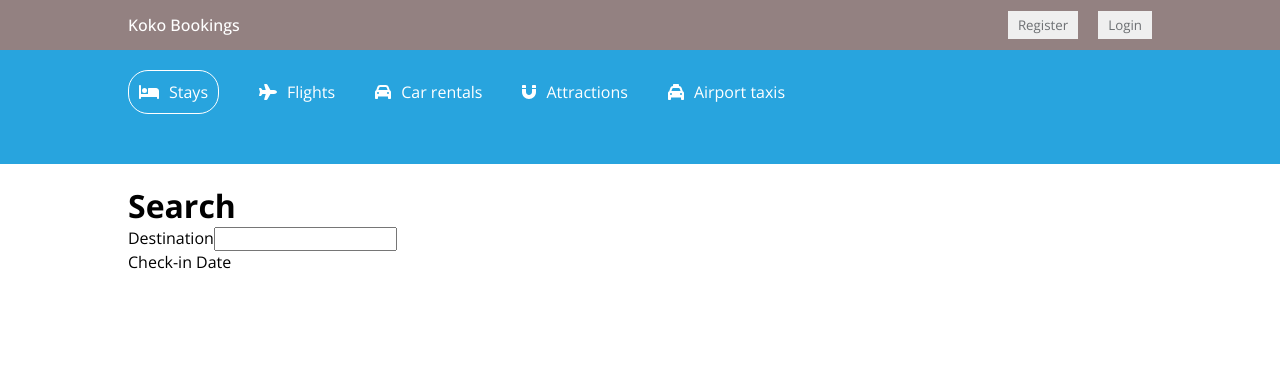
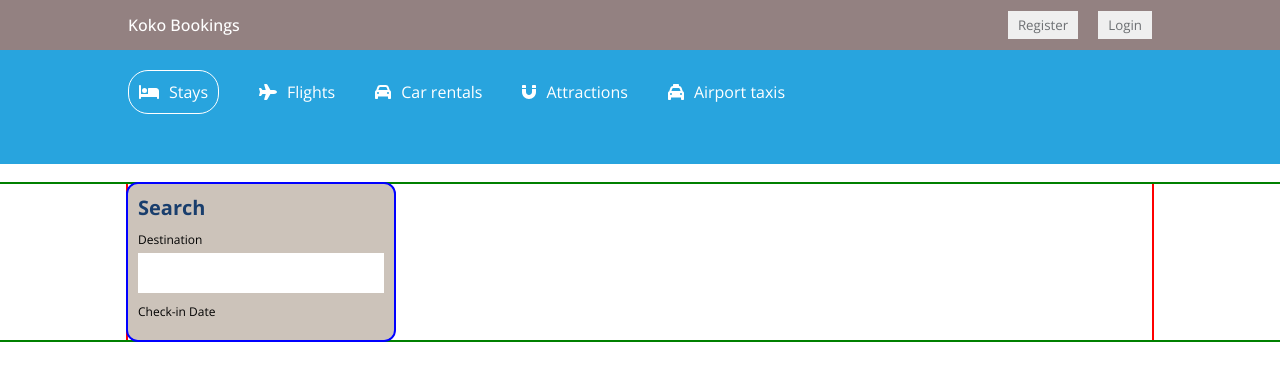
Before and after one commit to Koko-Dev/react-reservation-app, a React (Create React App) app: page /hotels in a window 1280 px wide. Shown: the top 380 px of the page. Built offline with nearby package versions, Linux system fonts and the light colour scheme.

Commit message:
List.js: Refactor; In list.css, begin styling the search box in /hotels

```diff
--- a/src/pages/list/List.js
+++ b/src/pages/list/List.js
@@ -21,6 +21,7 @@ const List = () => {
 						{/* /.lsItem */}
 						<div className="lsItem">
 							<label htmlFor="">Check-in Date</label>
+
 						</div>
 						{/* /.lsItem */}
 					</div>
@@ -31,7 +32,6 @@ const List = () => {
 				{/* /.listWrapper */}
 			</div>
 			{/* /.listContainer */}
-
 		</div>
 	)
 }
--- a/src/pages/list/list.css
+++ b/src/pages/list/list.css
@@ -2,6 +2,7 @@
 	display: flex;
 	justify-content: center;
 	margin-top: 20px;
+	outline: 2px solid green;
 }
 
 .listWrapper {
@@ -9,4 +10,44 @@
 	max-width: 1024px;
 	display: flex;
 	gap: 20px;
+	outline: 2px solid red;
+
 }
+
+.listSearch {
+	flex: 1;
+	outline: 2px solid blue;
+	background-color: #ccc3ba;
+	padding: 10px;
+	border-radius: 10px;
+	position: sticky;
+	top: 10px;
+	height: max-content;
+}
+
+.lsTitle {
+	font-size: 20px;
+	color: #193e6d;
+	margin-bottom: 10px;
+}
+
+.lsItem{
+	display: flex;
+	flex-direction: column;
+	gap: 5px;
+	margin-bottom: 10px;
+}
+
+.lsItem > label {
+	font-size: 12px;
+}
+
+.lsItem > input{
+	height: 30px;
+	border: none;
+	padding: 5px;
+}
+
+.listResult {
+	flex: 3;
+}
```
